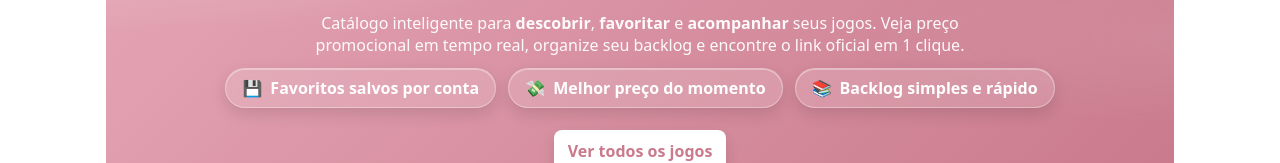
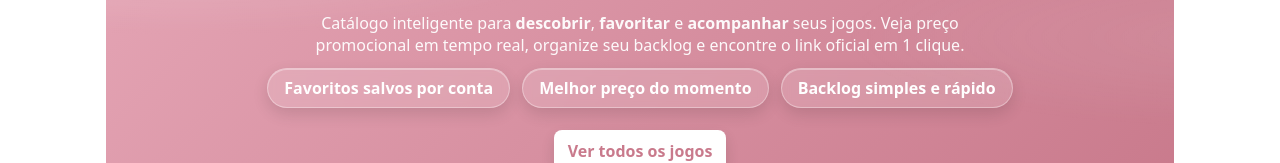
Before and after one commit to SaraahBR/GamerzNew, an Angular app: page / in a window 1280 px wide. Shown: the part 134-297 px from the top of the page. Built offline with nearby package versions, Linux system fonts and the light colour scheme; no server answers.

Commit message:
feat: Reajustes de estilização

```diff
--- a/src/app/pages/home/home.html
+++ b/src/app/pages/home/home.html
@@ -62,13 +62,13 @@
 
     <ul class="hero-pills" aria-label="Principais benefícios">
       <li>
-        <span class="pill">💾 <strong>Favoritos salvos por conta</strong></span>
+        <span class="pill"><strong>Favoritos salvos por conta</strong></span>
       </li>
       <li>
-        <span class="pill">💸 <strong>Melhor preço do momento</strong></span>
+        <span class="pill"><strong>Melhor preço do momento</strong></span>
       </li>
       <li>
-        <span class="pill">📚 <strong>Backlog simples e rápido</strong></span>
+        <span class="pill"><strong>Backlog simples e rápido</strong></span>
       </li>
     </ul>
 
```
